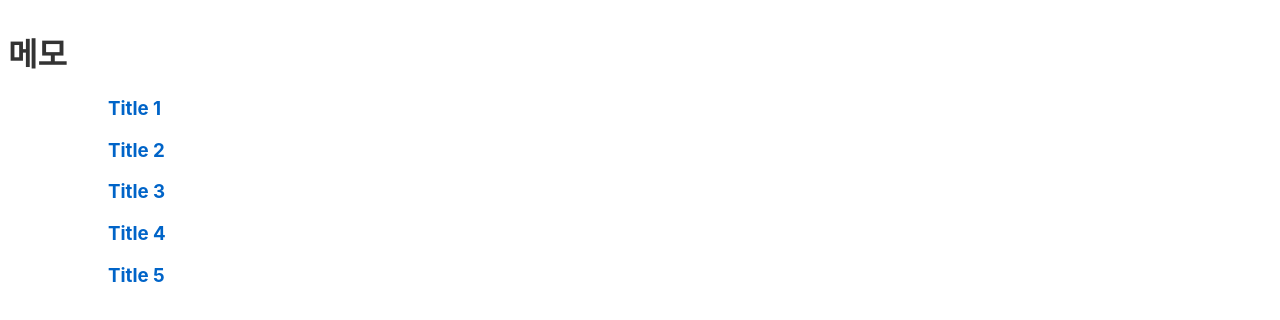
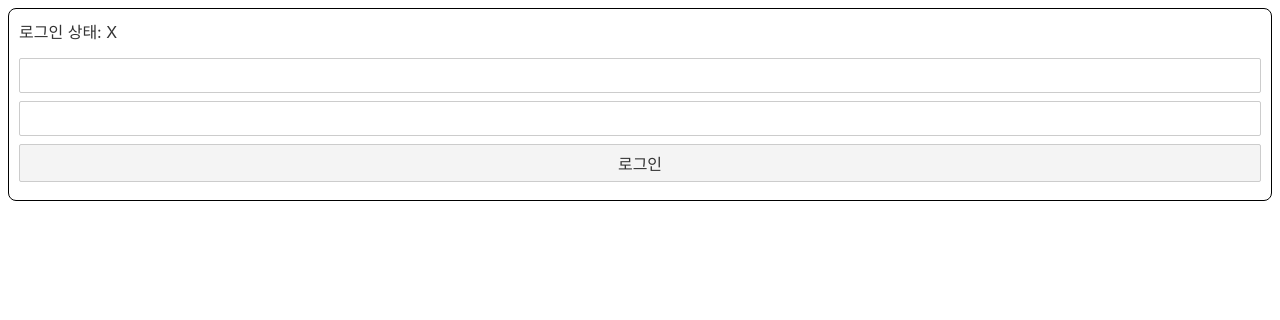
Before and after one commit to moning02004/Learn-Svelte, a Svelte app: page / in a window 1280 px wide. Shown: the top 320 px of the page. Built offline with nearby package versions, Linux system fonts and the light colour scheme.

Commit message:
로그인 기능으로 store 이해하기.

```diff
--- a/src/App.svelte
+++ b/src/App.svelte
@@ -1,8 +1,6 @@
 <script>
 	import Router from 'svelte-spa-router'
-	import Header from './Components/Header.svelte';
 	import {routes} from './routes'
 </script>
 
-<Header />
 <Router {routes} />
--- a/src/components/Header.svelte
+++ /dev/null
@@ -1,11 +0,0 @@
-<script>
-
-</script>
-
-<div id="title">
-    <h1>메모</h1>
-</div>
-
-<style>
-
-</style>
--- /dev/null
+++ b/src/stores.js
@@ -0,0 +1,3 @@
+import { writable } from "svelte/store";
+
+export const userStatus = writable("X")
--- a/src/views/DetailView.svelte
+++ b/src/views/DetailView.svelte
@@ -1,19 +1,22 @@
 <script>
-    import {push} from 'svelte-spa-router'
-    export let params = {};
+    import { userStatus } from "../stores";
 
-    const onBack = () => {
-        history.back()
-    }
-
-    function gotoMain() {
-        push("/")
-    }
+    let detail = "";
+    userStatus.subscribe(value => {
+        if (value === "O") {
+            detail = "환영합니다."
+        } else {
+            detail = ""
+        }
+    })
 </script>
 
-<div>
-    {params.id} 번째 글 입니다.
+<div class="user-detail-box">
+    {detail}
+</div>
 
-    <button on:click={gotoMain}>메인으로</button>
-    <button on:click={onBack}>뒤로가기</button>
-</div>
+<style>
+    .user-detail-box {
+        padding: 30px;
+    }
+</style>
--- a/src/views/MainView.svelte
+++ b/src/views/MainView.svelte
@@ -1,8 +1,52 @@
 <script>
-    import Title from "../Components/Title.svelte";
-    let loops = [1,2,3,4,5]
+    import {userStatus} from "../stores"
+import DetailView from "./DetailView.svelte";
+
+    let username = ""
+    let password = ""
+    let status = ""
+
+    userStatus.subscribe(value => {
+        status = value
+    })
+
+    function loginCheck() {
+        if (password !== "" && username !== "") {
+            userStatus.set("O")
+            return
+        }
+        userStatus.set("X")
+    }
 </script>
 
-{#each loops as loop}
-	<Title id={loop} />
-{/each}
+<div class="login-box">
+    <div class="login-status"><span>로그인 상태: {status}</span></div>
+    <div>
+        <input type="text" bind:value="{username}" class="login-input">
+    </div>
+
+    <div>
+        <input type="password" bind:value="{password}" class="login-input">
+    </div>
+
+    <div>
+        <button class="login-input" on:click="{loginCheck}">로그인</button>
+    </div>
+</div>
+<DetailView />
+
+<style>
+    .login-input {
+        width: 100%;
+    }
+
+    .login-status {
+        margin-bottom: 15px;
+    }
+
+    .login-box {
+        padding: 10px;
+        border: 1px solid black;
+        border-radius: 8px;
+    }
+</style>
```
